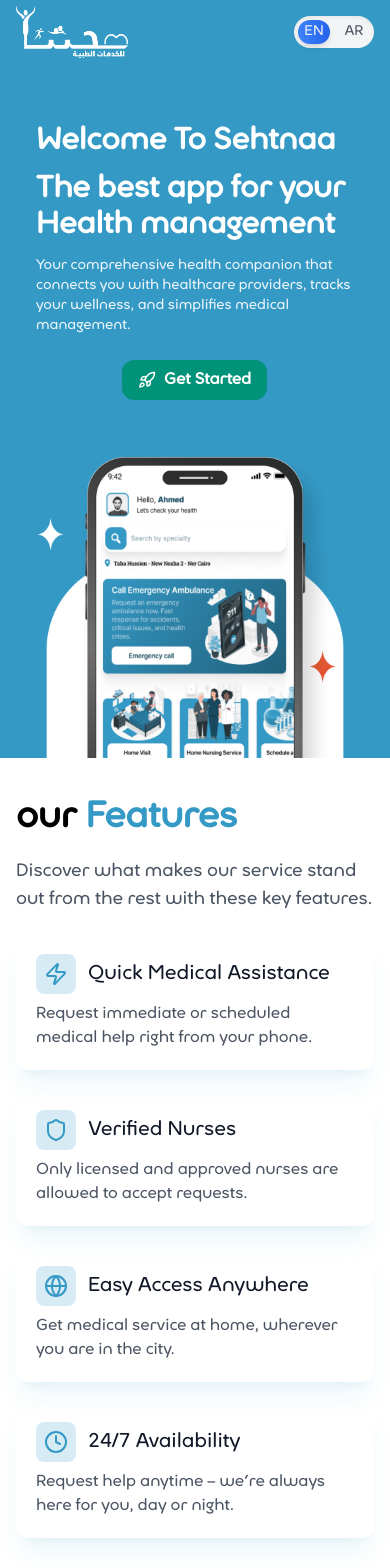
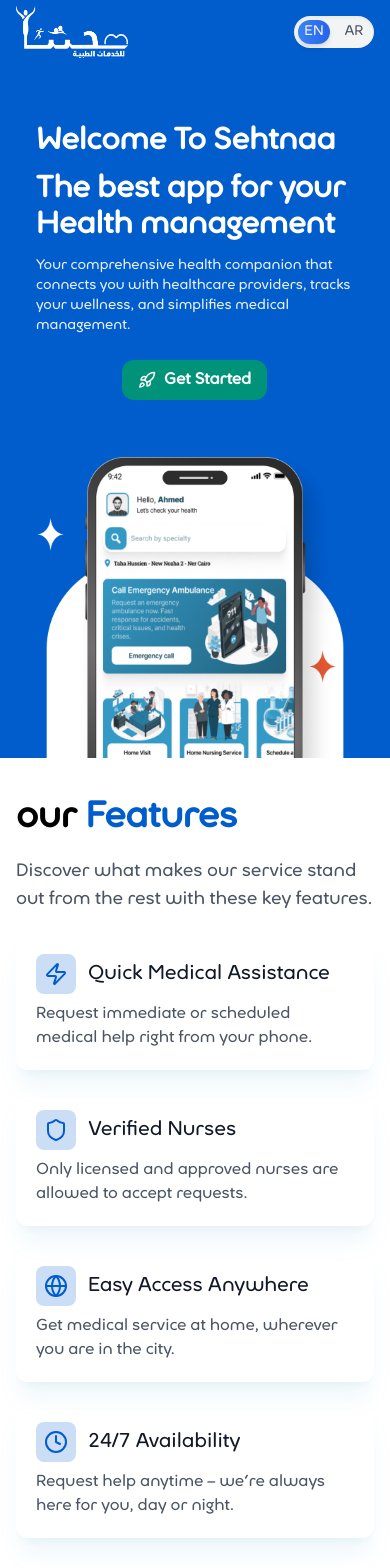
Before and after one commit to YoussefShafiq/SehetnaLanding, a React (Vite) app: page / in a window 390 px wide. Shown: the top 1568 px of the page. Built offline with nearby package versions, Linux system fonts and the light colour scheme; no server answers.

Commit message:
color change

```diff
--- a/package.json
+++ b/package.json
@@ -27,7 +27,6 @@
     "react-qr-code": "^2.0.15",
     "react-router-dom": "^7.5.0",
     "react-slick": "^0.30.3",
-    "react-snap": "^1.13.1",
     "slick-carousel": "^1.8.1"
   },
   "devDependencies": {
--- a/src/Components/AppLinks.jsx
+++ b/src/Components/AppLinks.jsx
@@ -13,9 +13,10 @@
     const providerappStoreUrl = "https://apps.apple.com/app/sehtna";
 
     return (
+        <div className="bg-primary">
             <div
                 id='download'
-            className="flex flex-col gap-14 items-center justify-center py-16 bg-primary p-5"
+                className="flex flex-col gap-14 items-center justify-center py-16 container"
                 dir={t('appLinks._dir')}
             >
                 <h1 className='text-4xl font-bold capitalize text-white text-center'>
@@ -106,6 +107,7 @@
                     </div>
                 </div>
             </div>
+        </div>
     );
 }
 
--- a/src/Components/CategoriesSlider.jsx
+++ b/src/Components/CategoriesSlider.jsx
@@ -156,7 +156,7 @@
     return (
         <div
             ref={sectionRef}
-            className={`py-12 px-4 bg-white h-fit transition-all duration-500 ${isVisible ? 'opacity-100' : 'opacity-0'
+            className={`py-12 container bg-white h-fit transition-all duration-500 ${isVisible ? 'opacity-100' : 'opacity-0'
                 }`}
         >
             <h2 className="text-4xl font-bold text-center mb-16 text-black">{t('ourServices.title_w1')} <span className='text-primary'>{t('ourServices.title_w2')}</span></h2>
--- a/src/Components/CategoryServices.jsx
+++ b/src/Components/CategoryServices.jsx
@@ -39,7 +39,7 @@
 
     if (categoryLoading) {
         return <>
-            <div className="min-h-screen px-4 sm:px-6 lg:px-8 py-8">
+            <div className="min-h-screen container py-8">
                 {/* Category Header Skeleton */}
                 <div className="mb-8 text-center">
                     <div className="h-10 bg-gray-200 rounded-lg w-1/5 mx-auto animate-pulse"></div>
@@ -88,7 +88,7 @@
 
     return (
         <div className="bg-gray-100">
-            <div className="min-h-screen px-4 sm:px-6 lg:px-8 py-8">
+            <div className="min-h-screen container py-8">
                 <div className="mb-8 text-center">
                     <h1 className="text-3xl font-bold text-gray-800">{categoryData?.data?.data?.name?.[currentLanguage]}</h1>
                     <p className="text-gray-600 mt-2">{categoryData?.data?.data?.description?.[currentLanguage]}</p>
--- a/src/Components/ContactUs.jsx
+++ b/src/Components/ContactUs.jsx
@@ -35,7 +35,8 @@
     };
 
     return (
-        <div className="py-20 px-4 bg-primary bg-opacity-15">
+        <div className="bg-primary bg-opacity-15">
+            <div className="py-20 container ">
                 <div className="max-w-6xl mx-auto">
                     <h1 className="text-4xl font-bold text-center mb-12">
                         {t('contactUs.title_w1')} <span className="text-primary">{t('contactUs.title_w2')}</span>
@@ -168,5 +169,6 @@
                     </div>
                 </div>
             </div>
+        </div>
     );
 }
--- a/src/Components/FeedbacksSlider.jsx
+++ b/src/Components/FeedbacksSlider.jsx
@@ -139,7 +139,7 @@
     return (
         <div
             ref={sectionRef}
-            className={`py-12 px-4 bg-white h-fit transition-all duration-500 ${isVisible ? 'opacity-100' : 'opacity-0'
+            className={`py-12 px-4 bg-white container h-fit transition-all duration-500 ${isVisible ? 'opacity-100' : 'opacity-0'
                 }`}
         >
             <h2 className="text-4xl font-bold text-center mb-16 text-black"> {t('testimonials.title_w1')} <span className='text-primary'> {t('testimonials.title_w2')} </span></h2>
--- a/src/Components/Hero.jsx
+++ b/src/Components/Hero.jsx
@@ -43,7 +43,7 @@
             <Navbar />
 
             {/* Hero Content */}
-            <div className="flex flex-col lg:flex-row justify-between items-center px-4 sm:px-8 mt-10 sm:mt-5 lg:mt-0 flex-grow">
+            <div className="flex flex-col container lg:flex-row justify-between items-center mt-10 sm:mt-5 lg:mt-0 flex-grow">
                 <div className={`flex flex-col  gap-3 sm:gap-5 w-full lg:w-1/2 transition-all duration-1000 delay-100 ${animated ? 'opacity-100 translate-y-0' : 'opacity-0 translate-y-10'
                     }`}>
                     <h1 className="text-3xl sm:text-4xl md:text-5xl font-bold text-white capitalize">
--- a/src/Components/OurFeatures.jsx
+++ b/src/Components/OurFeatures.jsx
@@ -9,25 +9,25 @@
     const features = [
         {
             title: t('ourFeatures.feature1.title'),
-            icon: <Zap color='#3499c5' />,
+            icon: <Zap color='#015ccc' />,
             animation: "animate__fadeInTopLeft",
             description: t('ourFeatures.feature1.description'),
         },
         {
             title: t('ourFeatures.feature2.title'),
-            icon: <Shield color='#3499c5' />,
+            icon: <Shield color='#015ccc' />,
             animation: "animate__fadeInTopRight",
             description: t('ourFeatures.feature2.description'),
         },
         {
             title: t('ourFeatures.feature3.title'),
-            icon: <Globe color='#3499c5' />,
+            icon: <Globe color='#015ccc' />,
             animation: "animate__fadeInBottomLeft",
             description: t('ourFeatures.feature3.description'),
         },
         {
             title: t('ourFeatures.feature4.title'),
-            icon: <Clock color='#3499c5' />,
+            icon: <Clock color='#015ccc' />,
             animation: "animate__fadeInBottomRight",
             description: t('ourFeatures.feature4.description'),
         }
@@ -35,7 +35,7 @@
 
 
     return (
-        <div className="flex flex-col lg:flex-row items-center py-10 lg:py-20 px-4 sm:px-6 lg:px-8">
+        <div className="flex flex-col lg:flex-row items-center py-10 lg:py-20 container lg:px-8">
             <div className="w-full lg:w-2/5 lg:flex justify-center items-center mb-10 lg:mb-0 hidden">
                 <img
                     src={img}
--- a/src/Components/ServiceDetails.jsx
+++ b/src/Components/ServiceDetails.jsx
@@ -32,7 +32,7 @@
 
     if (ServiceLoading) {
         return <>
-            <div className="max-w-4xl mx-auto py-8 mb-5">
+            <div className="container py-8 mb-5">
                 {/* Service Header Skeleton */}
                 <div className="text-center mb-12">
                     <div className="inline-block mb-4">
@@ -111,8 +111,8 @@
     }
 
     return (
-        <div className="min-h-screen bg-gray-50 p-5">
-            <div className="max-w-4xl mx-auto py-8 mb-5">
+        <div className="min-h-screen bg-gray-50 ">
+            <div className="container mx-auto py-8 mb-5">
                 {/* Service Header */}
                 <div className="text-center mb-12">
                     <span className="inline-block text-6xl mb-4"><img src={'https://api.sehtnaa.com/storage/' + ServiceData?.data?.data?.category?.icon} className=" h-16" alt="" /></span>
--- a/tailwind.config.js
+++ b/tailwind.config.js
@@ -5,6 +5,16 @@
     "./src/**/*.{js,ts,jsx,tsx}",
   ],
   theme: {
+    container: {
+      center: true,
+      padding: '1rem', // or your preferred padding
+      screens: {
+        sm: '640px',
+        md: '768px',
+        lg: '1024px',
+        xl: '1280px',
+      },
+    },
     extend: {
       fontFamily: {
         ultima: [
@@ -23,8 +33,8 @@
         hidden: 'hidden',
       },
       colors: {
-        primary: "#3499c5",
-        primarydark: "#1a4a5e",
+        primary: "#015ccc",
+        primarydark: "#004499",
         secondary: "#009379",
       },
     },
```
Also changed, not shown: src/Components/Stats.jsx (+8 -6 lines), 5 other files (tests, documents, lock files or other folders). Lines whose indentation alone changed are shown as unchanged.
